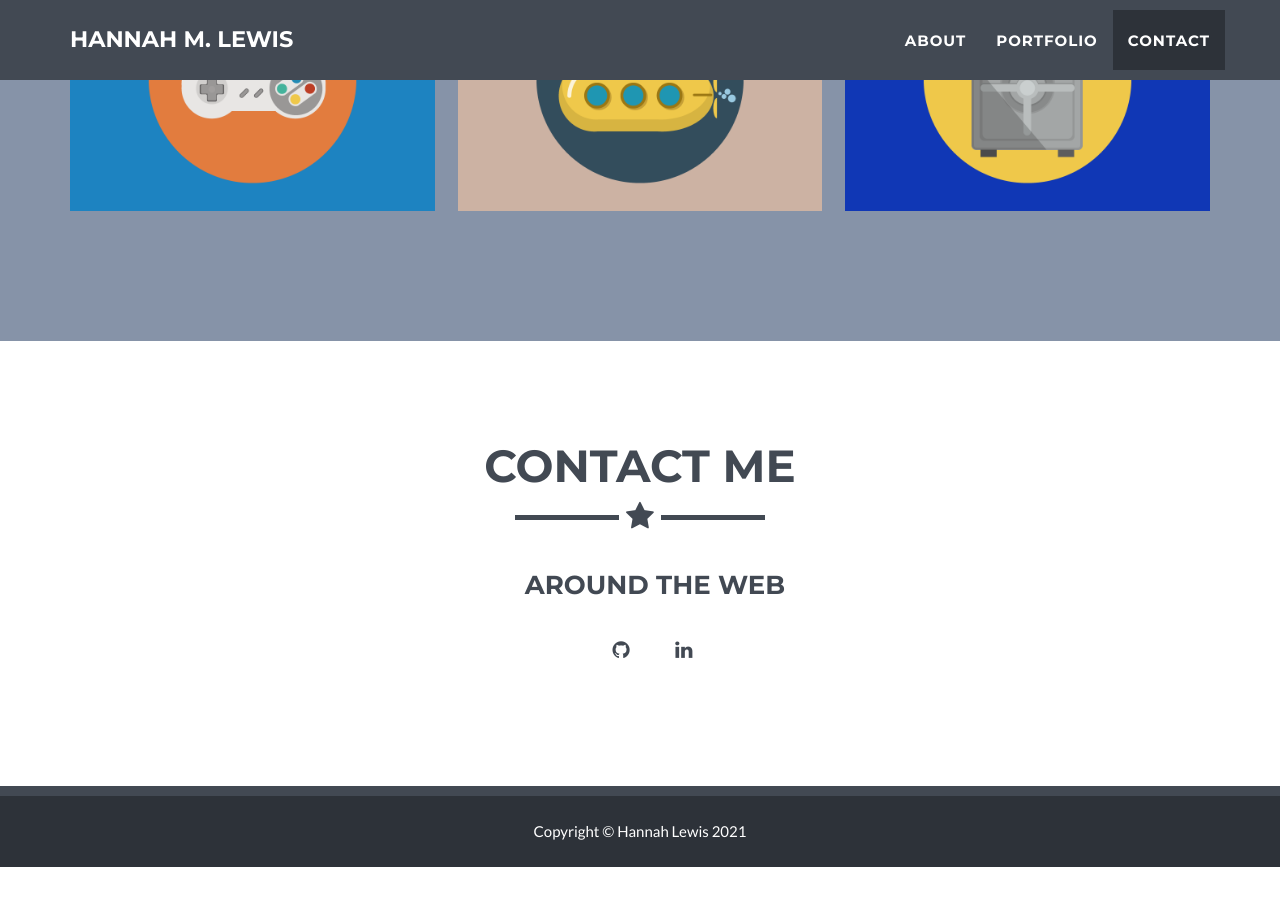
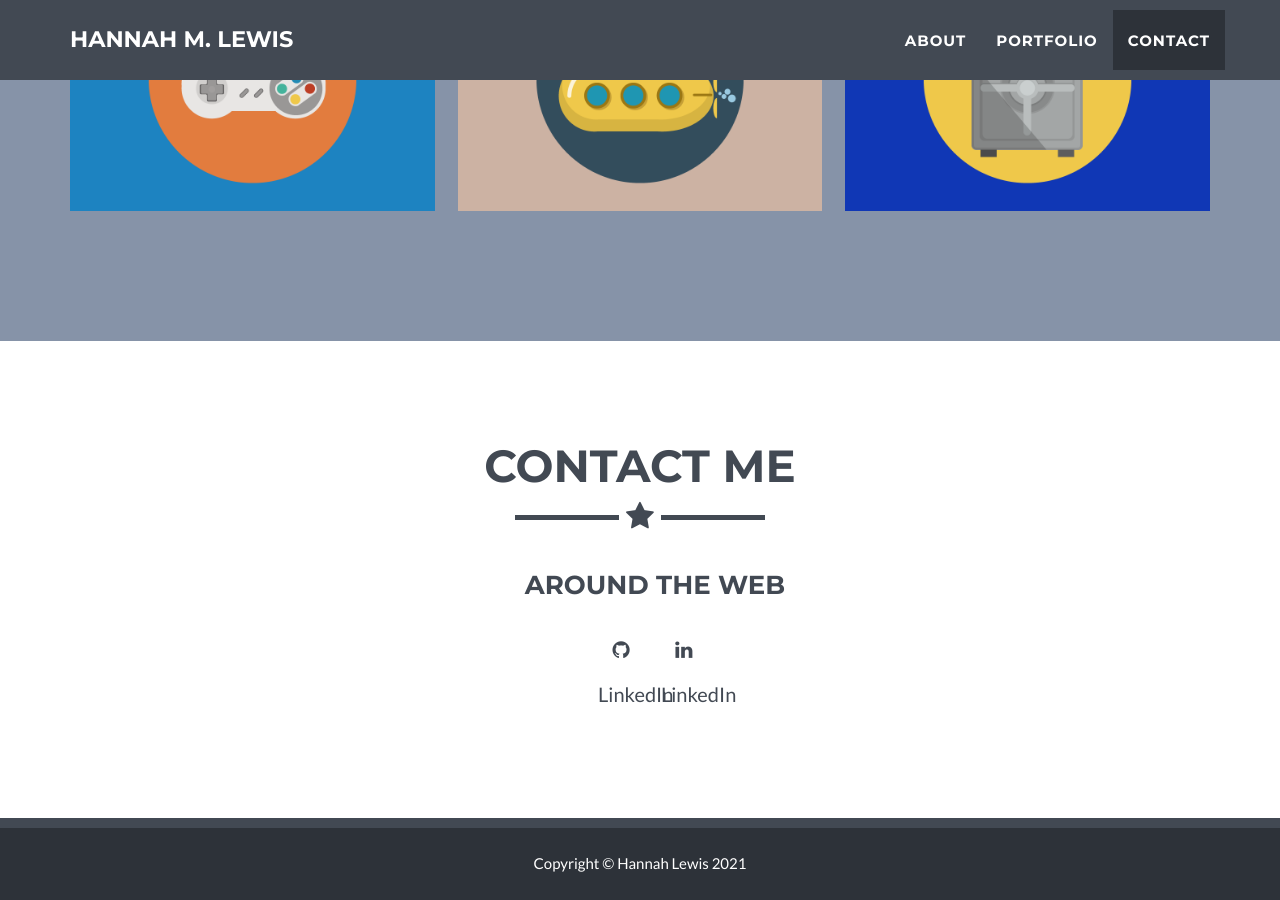
Before and after one commit to hmlewis-astro/hmlewis-astro.github.io, a Jekyll site: the page built from _posts/2014-07-18-project-1.markdown, in a window 1280 px wide and 900 px high, scrolled down 1918 px. Built offline with Jekyll 4.4.1, drawn with Linux system fonts in a browser that asks for light colours; before the commit the page ends 2785 px from its top, so only the background shows below that.

Commit message:
test button text

```diff
--- a/_includes/contact.html
+++ b/_includes/contact.html
@@ -22,7 +22,7 @@
                         <ul class="list-inline">
                             {% for network in site.social %}
                             <li>
-                                <a href="{{ network.url }}" class="btn-social btn-outline"><i class="fa fa-fw fa-{{ network.title }}"></i></a>
+                                <a href="{{ network.url }}" class="btn-social btn-outline"><i class="fa fa-fw fa-{{ network.title }}"></i>LinkedIn</a>
                             </li>
 		                    {% endfor %}
                         </ul>
```
